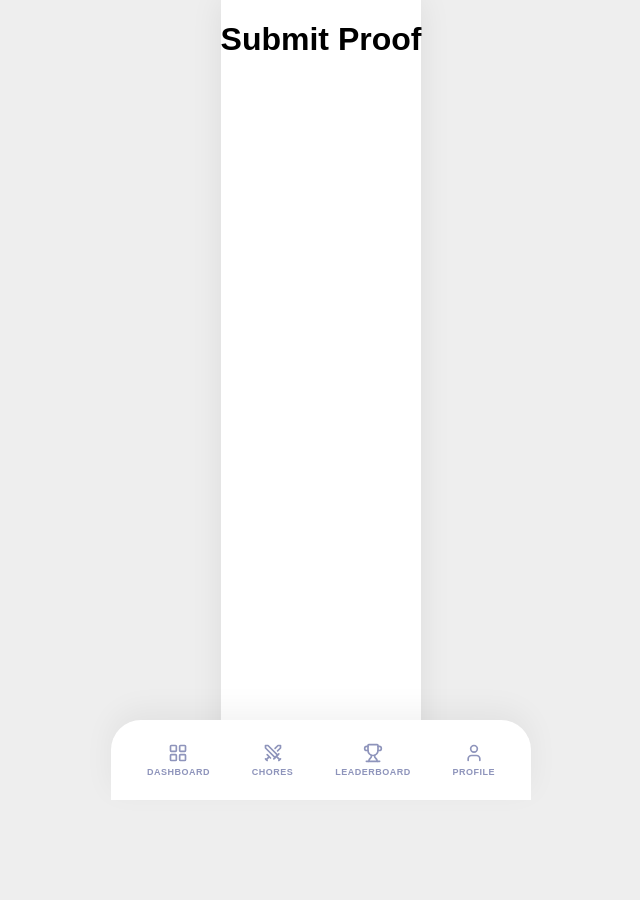
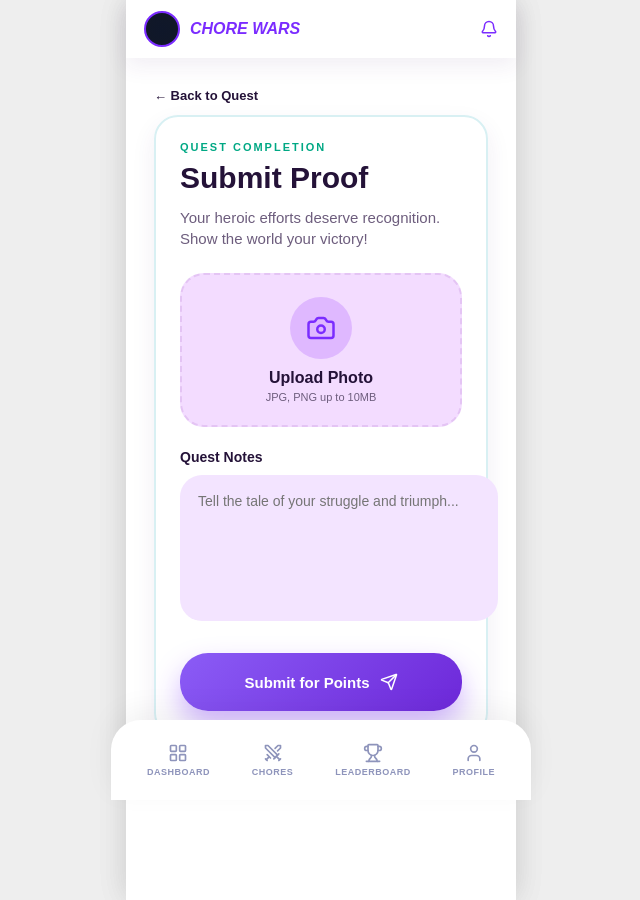
Before and after one commit to JosipaBobinac/ChoreWars, a Vue app: page /submit-proof in a window 1280 px wide. Shown: the whole page, without its empty margins (319-959 px from the left). Before the commit the page ends 800 px from the top, so only its background shows below. Built offline with nearby package versions, Linux system fonts and the light colour scheme; the HTML template or start-up script is replaced by a standard one.

Commit message:
Implementacija SubmitProofView stranice

```diff
--- a/src/views/DashboardView.vue
+++ b/src/views/DashboardView.vue
@@ -54,6 +54,10 @@
           <span>TRASH</span>
         </div>
       </section>
+
+      <RouterLink to="/submit-proof" class="proof-link">
+        Open Submit Proof
+      </RouterLink>
 
       <section class="war-title">
         <h2>War Log</h2>
@@ -422,4 +426,18 @@ export default {
   font-weight: 900;
   white-space: nowrap;
 }
+
+.proof-link {
+  display: flex;
+  justify-content: center;
+  align-items: center;
+  height: 54px;
+  margin-bottom: 34px;
+  border-radius: 20px;
+  background: linear-gradient(135deg, #8b5cf6, #6d28d9);
+  color: white;
+  text-decoration: none;
+  font-weight: 900;
+  box-shadow: 0 12px 24px rgba(123, 44, 255, 0.3);
+}
 </style>
--- a/src/views/SubmitProofView.vue
+++ b/src/views/SubmitProofView.vue
@@ -1,14 +1,244 @@
 <template>
-  <div>
-    <h1>Submit Proof</h1>
+  <div class="submit-page">
+    <div class="mobile-page">
+      <header class="top-bar">
+        <div class="logo-circle"></div>
+        <h1>CHORE WARS</h1>
+        <Bell size="18" />
+      </header>
+
+      <main class="content">
+        <RouterLink to="/chores" class="back-link">
+          ← Back to Quest
+        </RouterLink>
+
+        <section class="proof-card">
+          <p class="small-label">QUEST COMPLETION</p>
+
+          <h2>Submit Proof</h2>
+
+          <p class="description">
+            Your heroic efforts deserve recognition.
+            Show the world your victory!
+          </p>
+
+          <div class="upload-box">
+            <div class="camera-circle">
+              <Camera size="30" />
+            </div>
+
+            <h3>Upload Photo</h3>
+            <p>JPG, PNG up to 10MB</p>
+          </div>
+
+          <label class="notes-label">Quest Notes</label>
+
+          <textarea
+            v-model="questNotes"
+            placeholder="Tell the tale of your struggle and triumph..."
+          ></textarea>
+
+          <button class="submit-button">
+            Submit for Points
+            <Send size="18" />
+          </button>
+        </section>
+
+        <p class="verification">
+          Verification usually takes less than 5 minutes
+        </p>
+      </main>
+    </div>
   </div>
 </template>
 
 <script>
+import { Bell, Camera, Send } from 'lucide-vue-next'
+
 export default {
-  name: 'SubmitProofView'
+  name: 'SubmitProofView',
+
+  components: {
+    Bell,
+    Camera,
+    Send
+  },
+
+  data() {
+    return {
+      questNotes: ''
+    }
+  }
 }
 </script>
 
 <style scoped>
+.submit-page {
+  min-height: 100vh;
+  background: #eeeeee;
+  display: flex;
+  justify-content: center;
+  font-family: Arial, sans-serif;
+}
+
+.mobile-page {
+  width: 390px;
+  min-height: 100vh;
+  background: #ffffff;
+  color: #241238;
+  box-shadow: 0 0 30px rgba(0, 0, 0, 0.08);
+}
+
+.top-bar {
+  height: 58px;
+  padding: 0 18px;
+  display: flex;
+  align-items: center;
+  gap: 10px;
+  background: white;
+  box-shadow: 0 8px 22px rgba(80, 40, 120, 0.08);
+  color: #7b2cff;
+}
+
+.logo-circle {
+  width: 32px;
+  height: 32px;
+  border-radius: 50%;
+  background: radial-gradient(circle, #0f172a, #111827);
+  border: 2px solid #7b2cff;
+}
+
+.top-bar h1 {
+  flex: 1;
+  margin: 0;
+  font-size: 16px;
+  font-style: italic;
+  font-weight: 900;
+}
+
+.content {
+  padding: 28px 28px 100px;
+}
+
+.back-link {
+  display: inline-block;
+  margin-bottom: 12px;
+  color: #241238;
+  text-decoration: none;
+  font-size: 13px;
+  font-weight: 800;
+}
+
+.proof-card {
+  border: 2px solid #d8f0f3;
+  border-radius: 24px;
+  padding: 24px;
+  box-shadow: 0 10px 25px rgba(80, 40, 120, 0.08);
+}
+
+.small-label {
+  margin: 0 0 8px;
+  color: #00a884;
+  font-size: 11px;
+  font-weight: 900;
+  letter-spacing: 2px;
+}
+
+.proof-card h2 {
+  margin: 0;
+  font-size: 30px;
+  font-weight: 900;
+}
+
+.description {
+  margin: 12px 0 24px;
+  color: #6d5d7d;
+  font-size: 15px;
+  line-height: 1.4;
+}
+
+.upload-box {
+  height: 150px;
+  background: #f3dcff;
+  border: 2px dashed #e4c4f4;
+  border-radius: 24px;
+  display: flex;
+  flex-direction: column;
+  align-items: center;
+  justify-content: center;
+  margin-bottom: 22px;
+}
+
+.camera-circle {
+  width: 62px;
+  height: 62px;
+  border-radius: 50%;
+  background: #dfb8ff;
+  color: #7b2cff;
+  display: flex;
+  align-items: center;
+  justify-content: center;
+  margin-bottom: 10px;
+}
+
+.upload-box h3 {
+  margin: 0;
+  font-size: 16px;
+  font-weight: 900;
+}
+
+.upload-box p {
+  margin: 4px 0 0;
+  font-size: 11px;
+  color: #6d5d7d;
+}
+
+.notes-label {
+  display: block;
+  margin-bottom: 10px;
+  font-size: 14px;
+  font-weight: 900;
+}
+
+textarea {
+  width: 100%;
+  min-height: 110px;
+  border: none;
+  border-radius: 22px;
+  background: #f3e4ff;
+  padding: 18px;
+  resize: none;
+  outline: none;
+  color: #241238;
+  font-family: Arial, sans-serif;
+  font-size: 14px;
+}
+
+.submit-button {
+  width: 100%;
+  height: 58px;
+  margin-top: 28px;
+  border: none;
+  border-radius: 28px;
+  background: linear-gradient(135deg, #8b5cf6, #6d28d9);
+  color: white;
+  font-size: 15px;
+  font-weight: 900;
+  display: flex;
+  align-items: center;
+  justify-content: center;
+  gap: 10px;
+  box-shadow: 0 14px 28px rgba(123, 44, 255, 0.35);
+  cursor: pointer;
+}
+
+.verification {
+  margin-top: 28px;
+  text-align: center;
+  color: #8a719e;
+  font-size: 11px;
+  font-weight: 800;
+  letter-spacing: 1px;
+  text-transform: uppercase;
+}
 </style>
```
